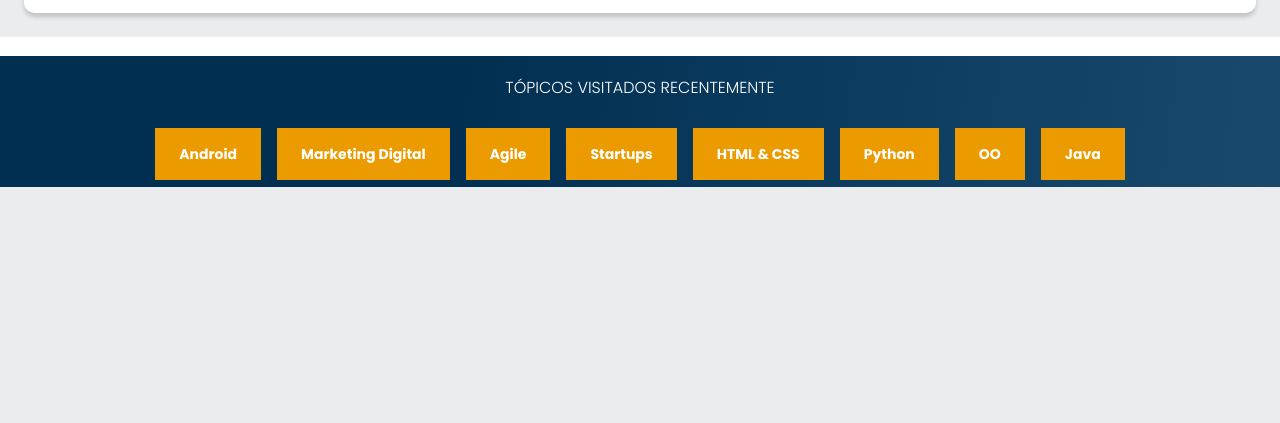
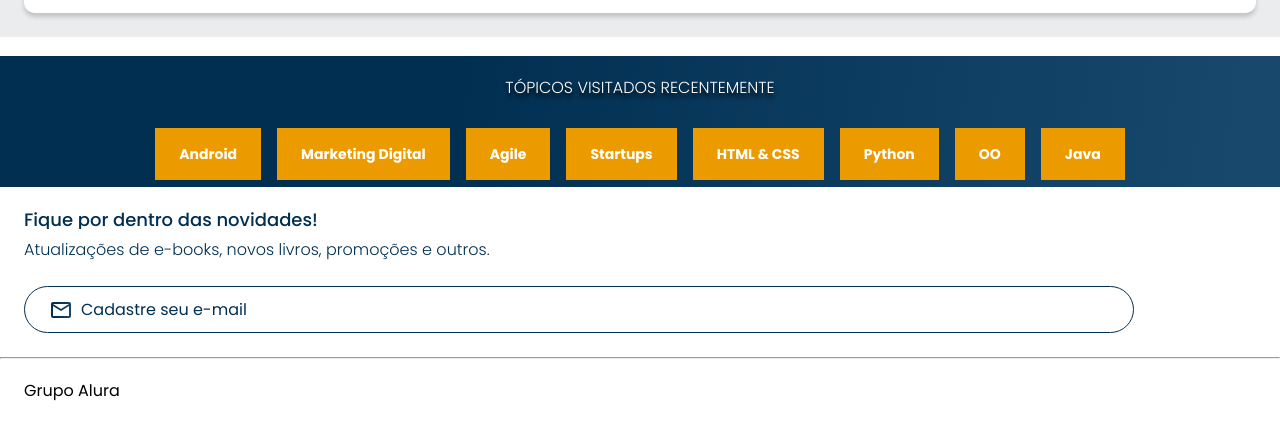
Before and after one commit to KamiBicalho/alurabooks-mobilefirst, a plain HTML site: page index.html in a window 1280 px wide. Shown: the part 3371-3794 px from the top of the page. Before the commit the page ends 3558 px from the top, so only its background shows below. Drawn offline with nearby package versions, Linux system fonts and the light colour scheme.

Commit message:
Adaptação de desing para melhor fidelidade ao projeto

```diff
--- a/index.html
+++ b/index.html
@@ -156,6 +156,18 @@
             </ul>
         </section>
 
+        <section class="contato">
+            <h2 class="contato__titulo">Fique por dentro das novidades!</h2>
+            <p class="contato__texto">Atualizações de e-books, novos livros, promoções e outros.</p>
+            <input type="email" placeholder="Cadastre seu e-mail" class="contato__email">
+        </section>
+
+        <hr/>
+
+        <footer class="rodape">
+            <h2 class="rodape__texto">Grupo Alura</h2>
+        </footer>
+
         <script src="https://cdn.jsdelivr.net/npm/swiper@10/swiper-bundle.min.js"></script>
         <script>
             const swiper = new Swiper('.swiper', {
--- a/style.css
+++ b/style.css
@@ -3,12 +3,15 @@
 @import url("styles/carrossel.css");
 @import url("styles/card.css");
 @import url("styles/topicos.css");
+@import url("styles/contato.css");
+@import url("styles/rodape.css");
 
 :root {
     --cor-de-fundo: #EBECEE;
     --branco: #FFFFFF;
     --laranja: #EB9B00;
     --azul: #002F52;
+    --preto: #000000;
     --sombra: #C4C4C4;
     --azul-degrade: linear-gradient(97.54deg, #002F52 35.49%, #326589 165.37%);
 
--- /dev/null
+++ b/styles/contato.css
@@ -0,0 +1,38 @@
+.contato {
+    background-color: var(--branco);
+    padding: 1.5rem;
+}
+
+.contato__texto, .contato__titulo, .contato__email {
+    background: var(--azul-degrade);
+    -webkit-background-clip: text;
+    -webkit-text-fill-color: transparent;
+    background-clip: text;
+}
+
+.contato__titulo {
+    font-size: 1.125rem;
+    font-weight: 500;
+}
+
+.contato__texto {
+    font-weight: 300;
+    line-height: normal;
+    padding: 0.5rem 0 1.5rem 0;
+}
+
+.contato__email {
+    padding: 0.625rem 1.5rem;
+    border: 1px solid var(--azul);
+    border-radius: 1.5rem;
+    font-family: var(--fonte-do-texto);
+    font-weight: 400;
+    font-size: 1rem;
+    width: 86%;
+}
+
+.contato__email::placeholder {
+    background: url(../img/email.svg) no-repeat;
+    background-position: 0;
+    padding-left: 2em;
+}
--- a/styles/header.css
+++ b/styles/header.css
@@ -1,5 +1,3 @@
-
-
 .cabecalho {
     background-color: var(--branco);
     display: flex;
@@ -13,12 +11,9 @@
     align-items: center;
 }
 
-
-
-
 .cabecalho__menu__hamburger {
-    width: 24px;
-    height: 24px;
+    width: 1.5rem;
+    height: 1.5rem;
     background-image: url("../img/menu.svg");
     display: inline-block;
     background-repeat: no-repeat;
@@ -42,6 +37,7 @@
     position: absolute;
     top: 100%;
     width: 75vw;
+    z-index: 9999;
 }
 
 .lista__menu__titulo, .lista__menu__item {
--- /dev/null
+++ b/styles/rodape.css
@@ -0,0 +1,12 @@
+hr {
+    margin: 0;
+}
+
+.rodape {
+    background-color: var(--branco);
+    padding: 1.5rem;
+}
+
+.rodape__texto {
+    color: var(--preto);
+}
--- a/styles/topicos.css
+++ b/styles/topicos.css
@@ -14,6 +14,7 @@
     font-weight: 300;
     padding: 1.5em;
     color: var(--branco);
+    text-shadow: black 0 4px 4px;
 }
 
 .topicos__lista {
```
Also changed, not shown: img/email.svg (added).
